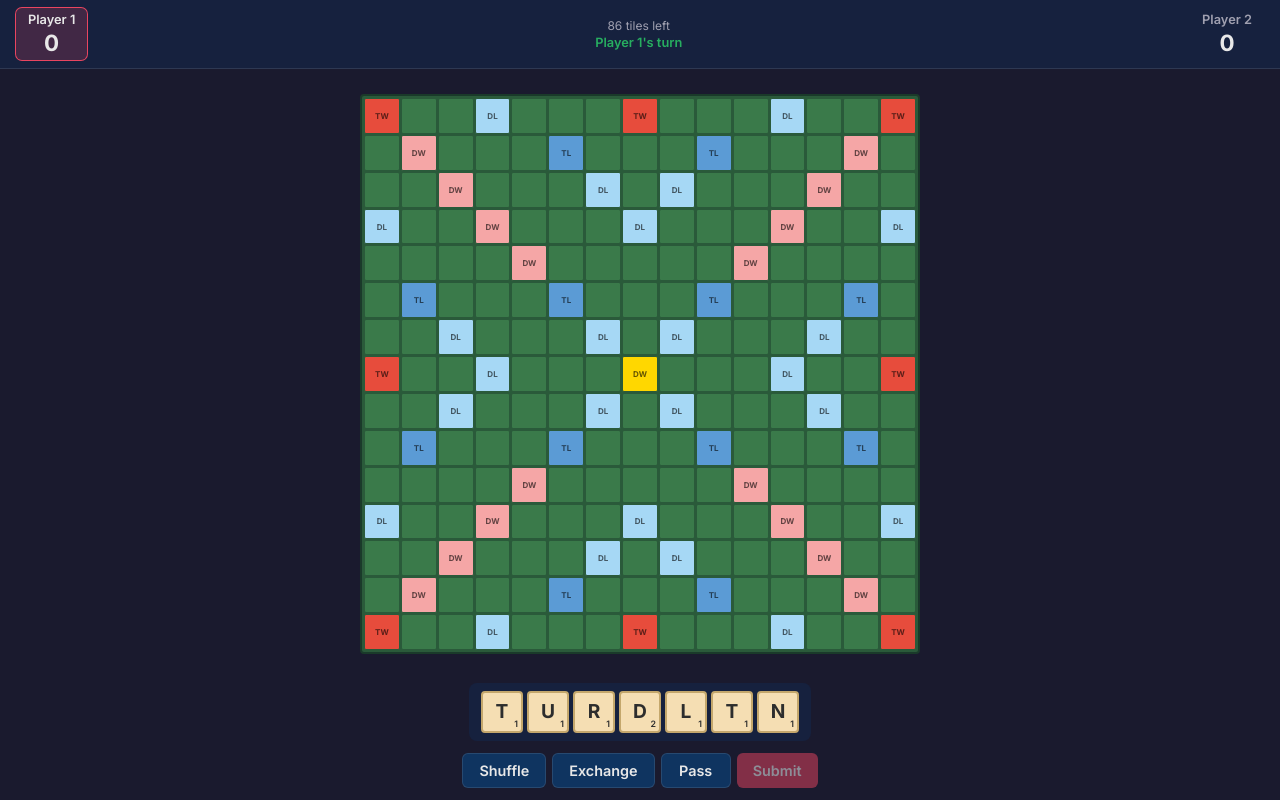
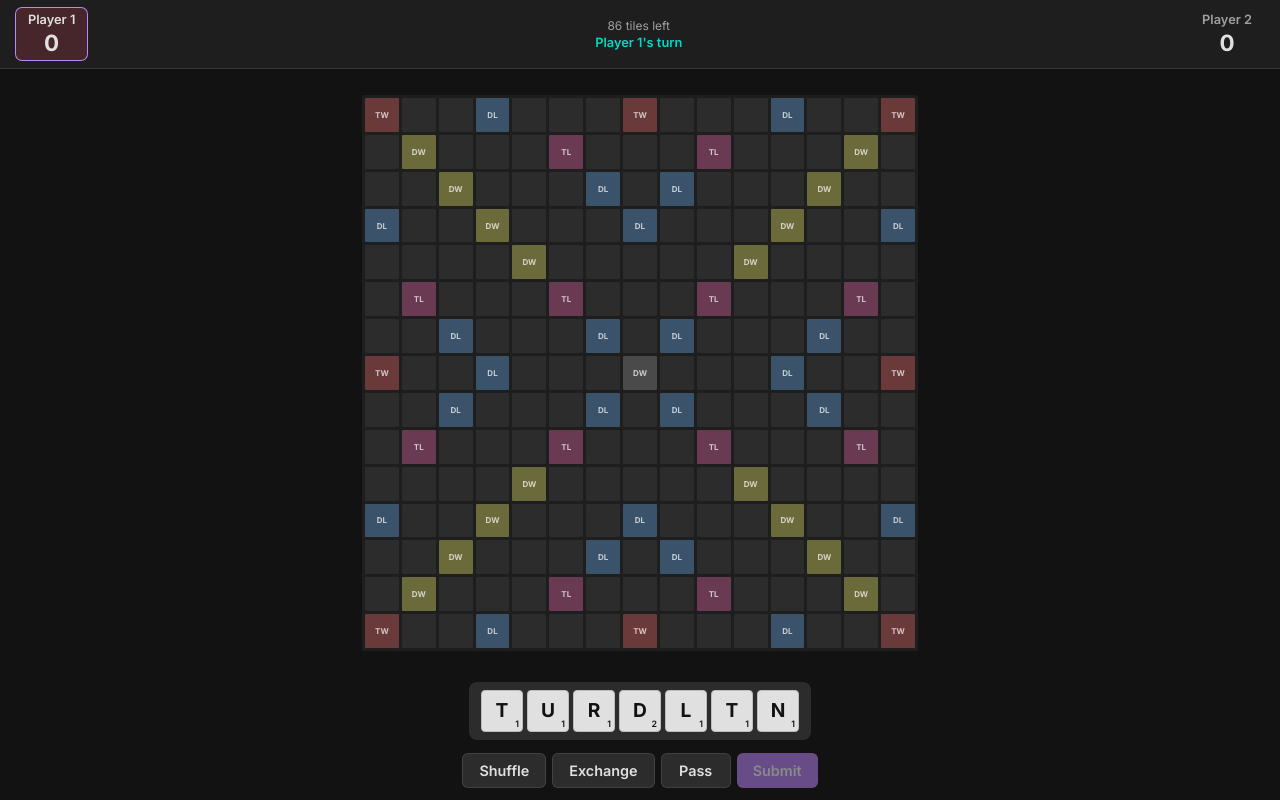
Before and after one commit to ianhi/BlitzTiles, a React (Vite) app in the folder packages/client/: page /game/1 in a window 1280 px wide. Built offline with nearby package versions, Linux system fonts and the light colour scheme.

Commit message:
add drag and drop and new styling

```diff
--- a/packages/client/package.json
+++ b/packages/client/package.json
@@ -11,6 +11,9 @@
   },
   "dependencies": {
     "@blitztiles/shared": "workspace:*",
+    "@dnd-kit/core": "^6.3.1",
+    "@dnd-kit/sortable": "^10.0.0",
+    "@dnd-kit/utilities": "^3.2.2",
     "peerjs": "^1.5.5",
     "react": "^18.3.1",
     "react-dom": "^18.3.1",
--- a/packages/client/src/components/board/BoardCell.css
+++ b/packages/client/src/components/board/BoardCell.css
@@ -8,20 +8,26 @@
   border-radius: 2px;
   cursor: pointer;
   position: relative;
-  transition: background 0.1s ease;
+  transition: background 0.1s ease, box-shadow 0.1s ease, transform 0.1s ease;
   user-select: none;
   -webkit-user-select: none;
   min-width: 0;
   min-height: 0;
 }
 
-.board-cell:hover:not(.has-tile) {
-  background: rgba(255, 255, 255, 0.15);
+.board-cell:hover:not(.has-tile):not(.drag-over) {
+  background: rgba(255, 255, 255, 0.05);
 }
 
 .board-cell.selected {
-  background: rgba(255, 215, 0, 0.3);
+  background: rgba(187, 134, 252, 0.2);
   box-shadow: inset 0 0 0 2px var(--tile-selected);
+}
+
+.board-cell.drag-over:not(.has-tile) {
+  background: rgba(187, 134, 252, 0.3);
+  transform: scale(1.05);
+  box-shadow: 0 0 0 2px var(--tile-selected);
 }
 
 /* Bonus square colors */
@@ -34,14 +40,14 @@
 .bonus-label {
   font-size: 0.5rem;
   font-weight: 700;
-  color: rgba(0, 0, 0, 0.6);
+  color: rgba(255, 255, 255, 0.7);
   text-transform: uppercase;
   line-height: 1;
 }
 
 .center-star {
   font-size: 0.7rem;
-  color: rgba(0, 0, 0, 0.5);
+  color: rgba(255, 255, 255, 0.7);
 }
 
 /* Tile in cell */
@@ -58,12 +64,14 @@
 .placed-tile {
   background: var(--tile-bg);
   color: var(--tile-text);
+  border: 1px solid var(--tile-border);
 }
 
 .pending-tile {
-  background: #ffe4a0;
+  background: var(--tile-bg);
   color: var(--tile-text);
   box-shadow: 0 0 0 2px var(--tile-selected);
+  border: 1px solid var(--tile-selected);
 }
 
 .tile-letter {
--- a/packages/client/src/components/board/BoardCell.tsx
+++ b/packages/client/src/components/board/BoardCell.tsx
@@ -1,4 +1,5 @@
 import type { BoardCell as BoardCellType, BonusType, PlacedTile } from '@blitztiles/shared';
+import { useDroppable } from '@dnd-kit/core';
 import './BoardCell.css';
 
 interface BoardCellProps {
@@ -20,6 +21,12 @@ export function BoardCell({ cell, pendingTile, isSelected, onClick }: BoardCellP
   const isCenter = cell.row === 7 && cell.col === 7;
   const isPending = !!pendingTile;
 
+  const droppableId = `cell-${cell.row}-${cell.col}`;
+  const { setNodeRef, isOver } = useDroppable({
+    id: droppableId,
+    data: { row: cell.row, col: cell.col },
+  });
+
   const classNames = [
     'board-cell',
     cell.bonus && !tile ? `bonus-${cell.bonus.toLowerCase()}` : '',
@@ -27,12 +34,13 @@ export function BoardCell({ cell, pendingTile, isSelected, onClick }: BoardCellP
     isSelected ? 'selected' : '',
     tile ? 'has-tile' : '',
     isPending ? 'pending' : '',
+    isOver ? 'drag-over' : '', // Add drag-over class
   ]
     .filter(Boolean)
     .join(' ');
 
   return (
-    <div className={classNames} onClick={onClick}>
+    <div ref={setNodeRef} className={classNames} onClick={onClick}>
       {tile ? (
         <div className={`cell-tile ${isPending ? 'pending-tile' : 'placed-tile'}`}>
           <span className="tile-letter">{tile.designatedLetter || tile.letter}</span>
--- a/packages/client/src/components/tiles/TileRack.css
+++ b/packages/client/src/components/tiles/TileRack.css
@@ -1,11 +1,20 @@
+.tile-rack-container {
+  min-height: 60px; /* Reserve space for the rack */
+  display: flex;
+  justify-content: center;
+  align-items: center;
+}
+
 .tile-rack {
   display: flex;
   justify-content: center;
   gap: 4px;
   padding: 8px 12px;
-  background: var(--bg-secondary);
+  background: var(--bg-card);
   border-radius: 8px;
   margin: 0 auto;
+  position: relative;
+  z-index: 10;
 }
 
 .rack-tile {
@@ -16,39 +25,37 @@
   justify-content: center;
   background: var(--tile-bg);
   color: var(--tile-text);
-  border: 2px solid var(--tile-border);
+  border: 1px solid var(--tile-border);
   border-radius: 4px;
-  cursor: pointer;
+  cursor: grab;
   position: relative;
   user-select: none;
   -webkit-user-select: none;
-  transition: transform 0.15s ease, box-shadow 0.15s ease;
+  transition: transform 0.2s cubic-bezier(0.34, 1.56, 0.64, 1),
+              box-shadow 0.2s ease,
+              opacity 0.2s ease;
   font-weight: 700;
 }
 
-.rack-tile:hover {
-  transform: translateY(-2px);
-  box-shadow: 0 4px 8px rgba(0, 0, 0, 0.3);
+.rack-tile:active {
+  cursor: grabbing;
 }
 
-.rack-tile:active {
-  transform: translateY(0);
-}
-
-.rack-tile.selected {
-  border-color: var(--tile-selected);
-  box-shadow: 0 0 0 2px var(--tile-selected), 0 4px 12px rgba(255, 215, 0, 0.4);
-  transform: translateY(-4px);
+.rack-tile.dragging {
+  z-index: 20;
+  transform: scale(1.2) rotate(-5deg);
+  box-shadow: 0 10px 20px rgba(0, 0, 0, 0.4);
+  cursor: grabbing;
+  transition: transform 0.2s cubic-bezier(0.34, 1.56, 0.64, 1),
+              box-shadow 0.2s ease;
 }
 
 .rack-tile.placed {
-  opacity: 0.3;
-  transform: none;
-}
-
-.rack-tile.placed:hover {
-  opacity: 0.5;
-  transform: none;
+  opacity: 0.4;
+  pointer-events: none;
+  background: var(--bg-card);
+  color: var(--text-muted);
+  border-color: var(--text-muted);
 }
 
 .rack-tile-letter {
--- a/packages/client/src/components/tiles/TileRack.tsx
+++ b/packages/client/src/components/tiles/TileRack.tsx
@@ -1,60 +1,55 @@
+import { useDraggable } from '@dnd-kit/core';
+import { CSS } from '@dnd-kit/utilities';
+import type { PlayerTile } from '@blitztiles/shared';
 import { useGameStore } from '../../hooks/useGameStore';
 import './TileRack.css';
 
-export function TileRack() {
-  const currentHand = useGameStore((s) => s.currentHand);
-  const placedTiles = useGameStore((s) => s.placedTiles);
-  const selectedTileId = useGameStore((s) => s.selectedTileId);
-  const selectTile = useGameStore((s) => s.selectTile);
-  const removePlacedTile = useGameStore((s) => s.removePlacedTile);
-  const phase = useGameStore((s) => s.phase);
+function RackTile({ tile }: { tile: PlayerTile }) {
+  const { attributes, listeners, setNodeRef, transform, isDragging } = useDraggable({
+    id: tile.id,
+    data: { tile },
+  });
 
-  const placedIds = new Set(placedTiles.map((t) => t.id));
-
-  const handleTileClick = (tileId: string) => {
-    if (phase !== 'playing') return;
-
-    // If tile is placed on board, recall it
-    if (placedIds.has(tileId)) {
-      removePlacedTile(tileId);
-      return;
-    }
-
-    // Toggle selection
-    if (selectedTileId === tileId) {
-      selectTile(null);
-    } else {
-      selectTile(tileId);
-    }
+  const style = {
+    transform: CSS.Translate.toString(transform),
   };
 
+  const placedTiles = useGameStore((s) => s.placedTiles);
+  const isPlaced = placedTiles.some((t) => t.id === tile.id);
+
   return (
-    <div className="tile-rack">
-      {currentHand.map((tile) => {
-        const isPlaced = placedIds.has(tile.id);
-        const isSelected = selectedTileId === tile.id;
-
-        return (
-          <div
-            key={tile.id}
-            className={[
-              'rack-tile',
-              isPlaced ? 'placed' : '',
-              isSelected ? 'selected' : '',
-            ]
-              .filter(Boolean)
-              .join(' ')}
-            onClick={() => handleTileClick(tile.id)}
-          >
-            <span className="rack-tile-letter">
-              {tile.isBlank ? '' : tile.letter}
-            </span>
-            {tile.value > 0 && (
-              <span className="rack-tile-value">{tile.value}</span>
-            )}
-          </div>
-        );
-      })}
+    <div
+      ref={setNodeRef}
+      style={style}
+      {...listeners}
+      {...attributes}
+      className={`rack-tile ${isDragging ? 'dragging' : ''} ${isPlaced ? 'placed' : ''}`}
+    >
+      <span className="rack-tile-letter">{tile.isBlank ? '' : tile.letter}</span>
+      {tile.value > 0 && <span className="rack-tile-value">{tile.value}</span>}
     </div>
   );
 }
+
+export function TileRack() {
+  const currentHand = useGameStore((s) => s.currentHand);
+  const phase = useGameStore((s) => s.phase);
+
+  if (phase !== 'playing') {
+    return (
+      <div className="tile-rack-container">
+        <div className="tile-rack" />
+      </div>
+    );
+  }
+
+  return (
+    <div className="tile-rack-container">
+      <div className="tile-rack">
+        {currentHand.map((tile) => (
+          <RackTile key={tile.id} tile={tile} />
+        ))}
+      </div>
+    </div>
+  );
+}
--- a/packages/client/src/pages/GamePage.tsx
+++ b/packages/client/src/pages/GamePage.tsx
@@ -1,3 +1,4 @@
+import { DndContext, DragEndEvent } from '@dnd-kit/core';
 import { useEffect, useState } from 'react';
 import { useSearchParams, useNavigate } from 'react-router-dom';
 import { GameBoard } from '../components/board/GameBoard';
@@ -29,12 +30,27 @@ function LocalGame() {
   const phase = useGameStore((s) => s.phase);
   const initLocalGame = useGameStore((s) => s.initLocalGame);
   const dictionaryLoaded = useGameStore((s) => s.dictionaryLoaded);
+  const placeTile = useGameStore((s) => s.placeTile);
 
   useEffect(() => {
     if (phase === 'waiting') {
       initLocalGame();
     }
   }, []);
+
+  const handleDragEnd = (event: DragEndEvent) => {
+    const { active, over } = event;
+
+    if (!over) return;
+
+    const tileId = active.id as string;
+    const cellId = over.id as string;
+
+    if (cellId.startsWith('cell-')) {
+      const [_, row, col] = cellId.split('-');
+      placeTile(tileId, parseInt(row), parseInt(col));
+    }
+  };
 
   if (!dictionaryLoaded || phase === 'waiting') {
     return (
@@ -45,6 +61,7 @@ function LocalGame() {
   }
 
   return (
+    <DndContext onDragEnd={handleDragEnd}>
       <div className="game-page">
         <GameHeader />
         <GameBoard />
@@ -54,6 +71,7 @@ function LocalGame() {
         </div>
         <GameOverModal />
       </div>
+    </DndContext>
   );
 }
 
@@ -75,6 +93,7 @@ function OnlineGame({ role, joinCode }: { role: 'host' | 'guest'; joinCode: stri
   const initGuestGame = useGameStore((s) => s.initGuestGame);
   const setConnection = useGameStore((s) => s.setConnection);
   const handleNetworkMessage = useGameStore((s) => s.handleNetworkMessage);
+  const placeTile = useGameStore((s) => s.placeTile);
 
   const [initialized, setInitialized] = useState(false);
 
@@ -104,6 +123,20 @@ function OnlineGame({ role, joinCode }: { role: 'host' | 'guest'; joinCode: stri
     initialized &&
     dictionaryLoaded &&
     phase === 'playing';
+
+  const handleDragEnd = (event: DragEndEvent) => {
+    const { active, over } = event;
+
+    if (!over) return;
+
+    const tileId = active.id as string;
+    const cellId = over.id as string;
+
+    if (cellId.startsWith('cell-')) {
+      const [_, row, col] = cellId.split('-');
+      placeTile(tileId, parseInt(row), parseInt(col));
+    }
+  };
 
   if (!gameReady) {
     return (
@@ -150,6 +183,7 @@ function OnlineGame({ role, joinCode }: { role: 'host' | 'guest'; joinCode: stri
   }
 
   return (
+    <DndContext onDragEnd={handleDragEnd}>
       <div className="game-page">
         <GameHeader />
         <GameBoard />
@@ -159,5 +193,6 @@ function OnlineGame({ role, joinCode }: { role: 'host' | 'guest'; joinCode: stri
         </div>
         <GameOverModal />
       </div>
+    </DndContext>
   );
 }
--- a/packages/client/src/styles/global.css
+++ b/packages/client/src/styles/global.css
@@ -1,27 +1,34 @@
 :root {
-  --bg: #1a1a2e;
-  --bg-secondary: #16213e;
-  --bg-card: #0f3460;
-  --text: #e8e8e8;
-  --text-muted: #a0a0b0;
-  --accent: #e94560;
-  --accent-hover: #ff6b81;
-  --tile-bg: #f5deb3;
-  --tile-text: #2d2d2d;
-  --tile-border: #c4a76c;
-  --tile-selected: #ffd700;
-  --board-bg: #2a5a3a;
-  --board-border: #1a3a2a;
-  --cell-bg: #3a7a4a;
-  --cell-border: #2a5a3a;
-  --dl: #a6d8f5;
-  --tl: #5b9bd5;
-  --dw: #f5a6a6;
-  --tw: #e74c3c;
-  --center: #ffd700;
-  --success: #27ae60;
-  --warning: #f39c12;
-  --danger: #e74c3c;
+  --bg: #121212;
+  --bg-secondary: #1E1E1E;
+  --bg-card: #2C2C2C;
+  --text: #E0E0E0;
+  --text-muted: #A0A0A0;
+  --accent: #BB86FC;
+  --accent-hover: #9e66de;
+
+  /* Tiles */
+  --tile-bg: #E0E0E0;
+  --tile-text: #121212;
+  --tile-border: #BDBDBD;
+  --tile-selected: #BB86FC;
+
+  /* Board */
+  --board-bg: #1E1E1E;
+  --board-border: #121212;
+  --cell-bg: #2C2C2C;
+  --cell-border: #1E1E1E;
+
+  /* Bonus Squares */
+  --dl: #3A536A; /* Muted Blue */
+  --tl: #6A3A53; /* Muted Purple */
+  --dw: #6A6A3A; /* Muted Yellow/Green */
+  --tw: #6A3A3A; /* Muted Red */
+  --center: #4A4A4A;
+
+  --success: #03DAC6;
+  --warning: #FFAB00;
+  --danger: #CF6679;
   --font: 'Inter', system-ui, -apple-system, sans-serif;
 }
 
--- a/packages/client/vite.config.ts
+++ b/packages/client/vite.config.ts
@@ -7,4 +7,7 @@ export default defineConfig({
     port: 5173,
     host: true,
   },
+  optimizeDeps: {
+    include: ['@dnd-kit/utilities'],
+  },
 });
```
Also changed, not shown: 1 other file (tests, documents, lock files or other folders). Lines whose indentation alone changed are shown as unchanged.
